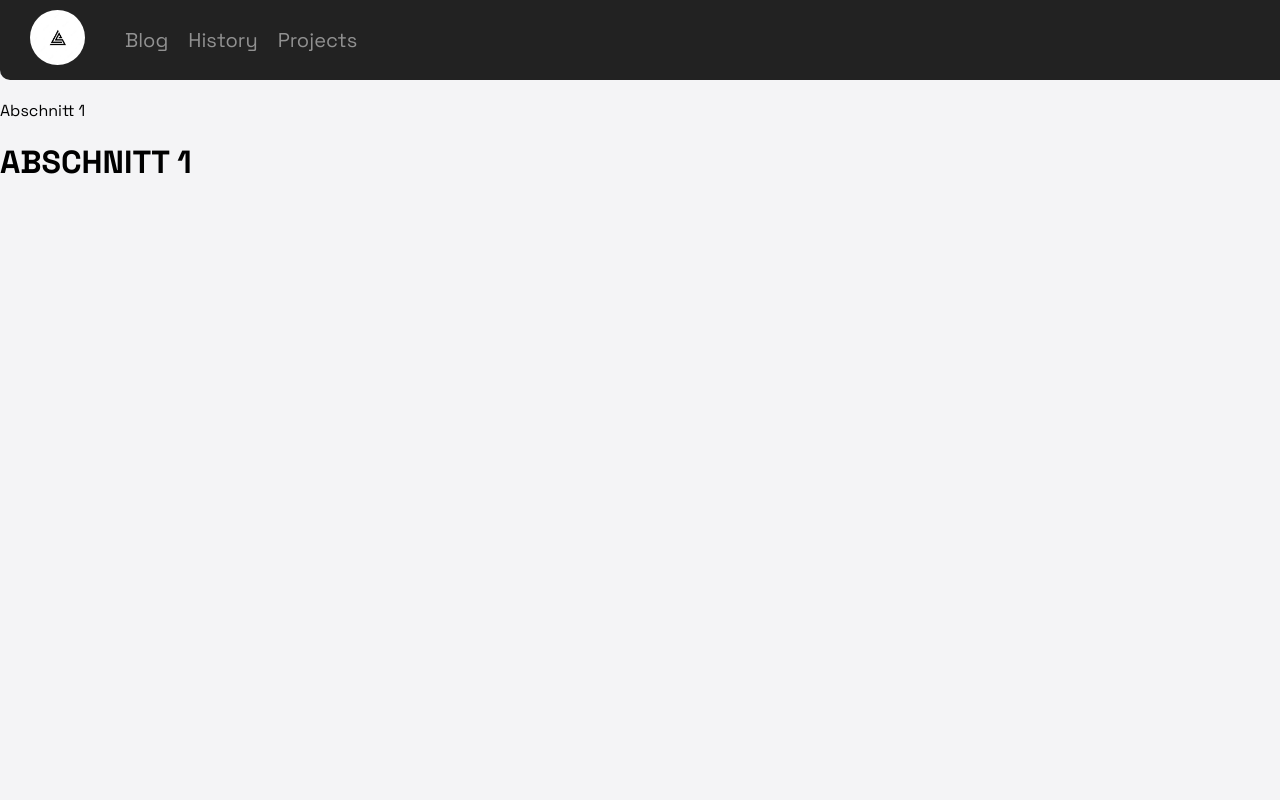
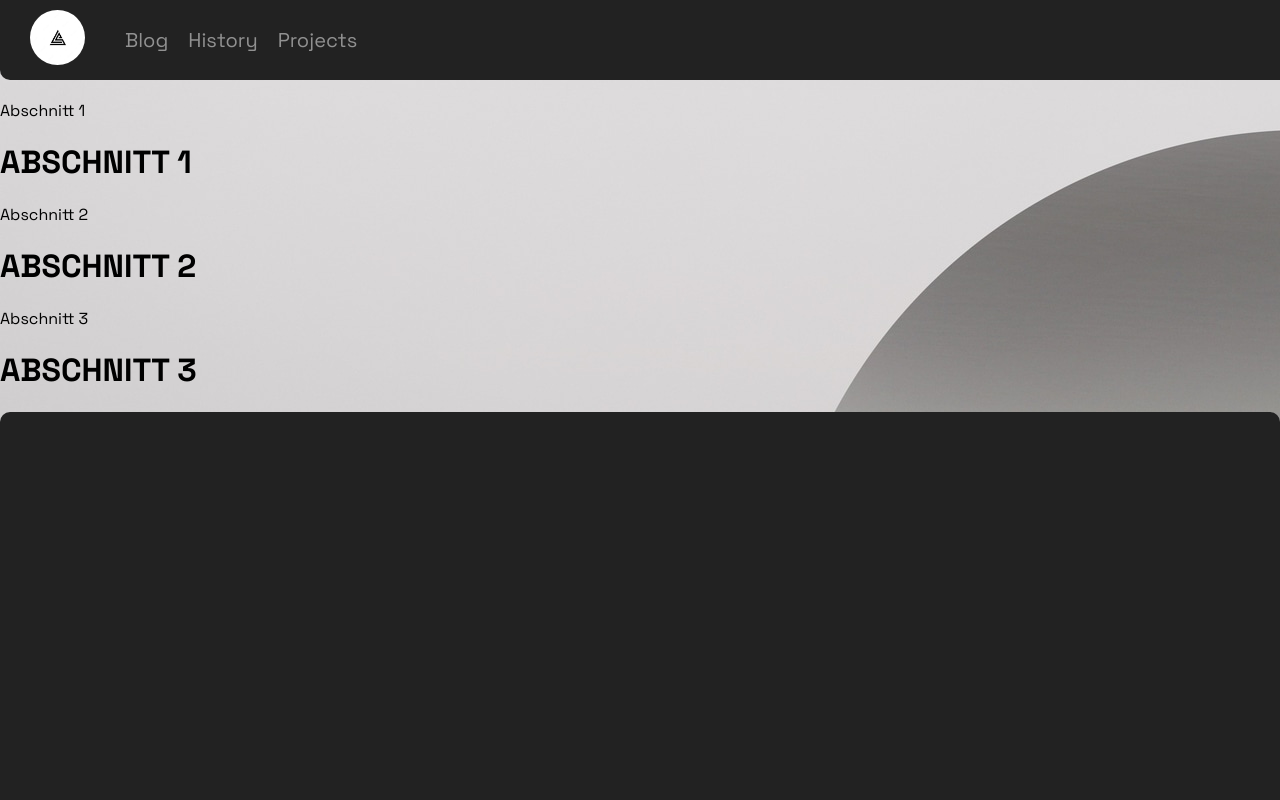
Before and after one commit to Sp3ctr402/Sp3ctr402.github.io, a plain HTML site: page index.html in a window 1280 px wide. Shown: the top 800 px of the page. Drawn offline with nearby package versions, Linux system fonts and the light colour scheme; files whose address does not match are found by name.

Commit message:
some changes

```diff
--- a/css/main.css
+++ b/css/main.css
@@ -17,10 +17,12 @@
 \*----------------------------------------*/
 body
 {
-    font-family: var(--font-primary);       /* Set font */
+    font-family: var(--font-primary);                   /* Set font */
+    color: var(--fontcol-dark);                         /* Set font color */
 
-    background-color: var(--bg-secondary);  /* Set background color */
-    color: var(--fontcol-dark);             /* Set font color */
+    background-image: url('../images/background_pic.jpg');  /* Set background image */
+    background-image: scale(0.7);                           /* Set background scale */
+    background-blend-mode: darken;                          /* Set background blend mode */
 
     margin: 0;                              /* Remove margin */
     padding: 0;                             /* Remove padding */
@@ -112,8 +114,8 @@ main
 {
     scroll-snap-align: start;               /* Set scroll snap align */
 
-    height: 100vh;                          /* Set height */
-    width: 100vh;                           /* Set width */
+    height: auto;                          /* Set height */
+    width: auto;                           /* Set width */
 }
 /*----------------------------------------*\
     #FOOTER
```
